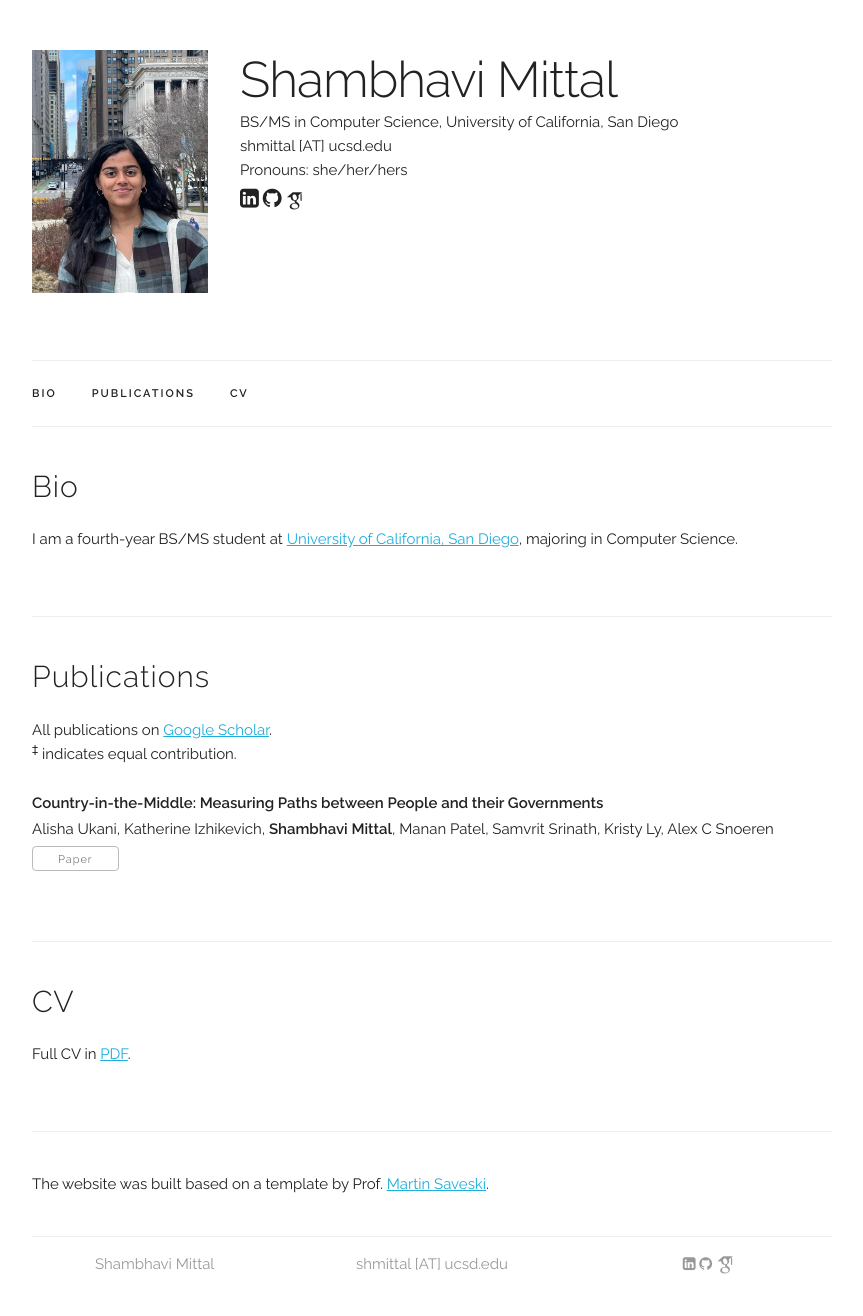
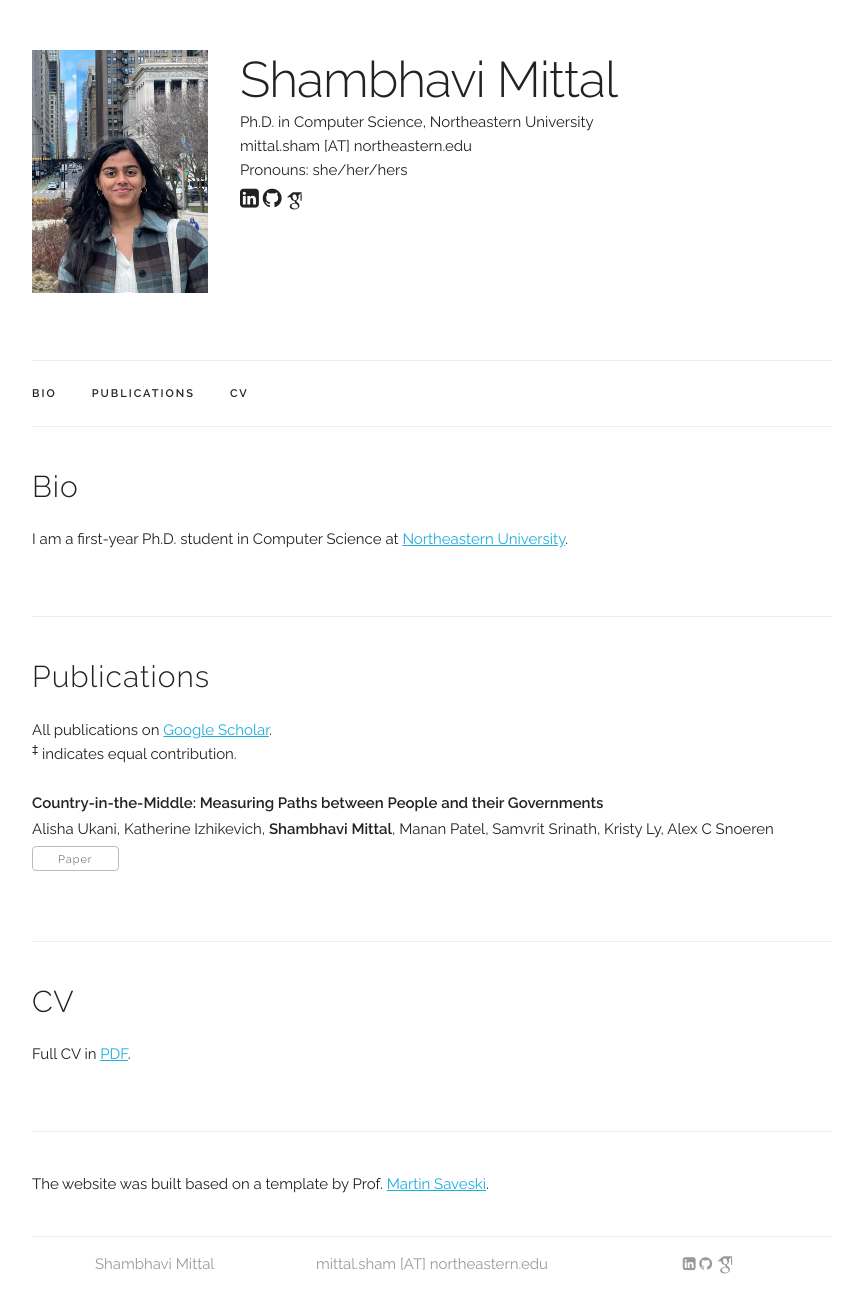
Before and after one commit to shambhavi-20/shambhavi-20.github.io, a Jekyll site: the page built from index.html, in a window 1280 px wide. Shown: the whole page, without its empty margins (208-1071 px from the left). Built offline with Jekyll 4.4.1, drawn with Linux system fonts in a browser that asks for light colours; some web fonts are replaced.

Commit message:
added neu

```diff
--- a/_data/main_info.yaml
+++ b/_data/main_info.yaml
@@ -1,6 +1,6 @@
 name: "Shambhavi Mittal"
-title: "BS/MS in Computer Science, University of California, San Diego"
-email: "shmittal [AT] ucsd.edu"
+title: "Ph.D. in Computer Science, Northeastern University"
+email: "mittal.sham [AT] northeastern.edu"
 profile_pic: "/assets/profile-pics/shambhavimittal_headshot.jpg"
 # twitter: "https://twitter.com/shravika_mittal"
 linkedin: "https://www.linkedin.com/in/shambhavi-mittal/"
--- a/index.html
+++ b/index.html
@@ -6,7 +6,7 @@ title: Home
 <div class="docs-section" id="bio">
   <h4>Bio</h4>
   <p>
-  I am a fourth-year BS/MS student at <a href="https://ucsd.edu/" target="_blank">University of California, San Diego</a>, majoring in Computer Science.
+  I am a first-year Ph.D. student in Computer Science at <a href="https://www.northeastern.edu/" target="_blank">Northeastern University</a>.
 
   <!-- <p>
   During my doctoral studies, I have interned with the <a href="https://www.microsoft.com/en-us/research/theme/fate-montreal/">FATE group</a> at Microsoft Research, where I collaborated with <a href="https://www.qveraliao.com/">Dr. Q. Vera Liao</a> and <a href="https://sblodgett.github.io/">Dr. Su Lin Blodgett</a>. I am honored to be supported by the <a href="https://www.quadfellowship.org/2024-quad-fellows">Quad Fellowship</a>, and to be recognized as a Rising Star Doctoral Student at Georgia Tech and a <a href="https://research.gatech.edu/foley-scholar-2025-winners-and-finalists">Foley Scholar Award Finalist</a>.
```
